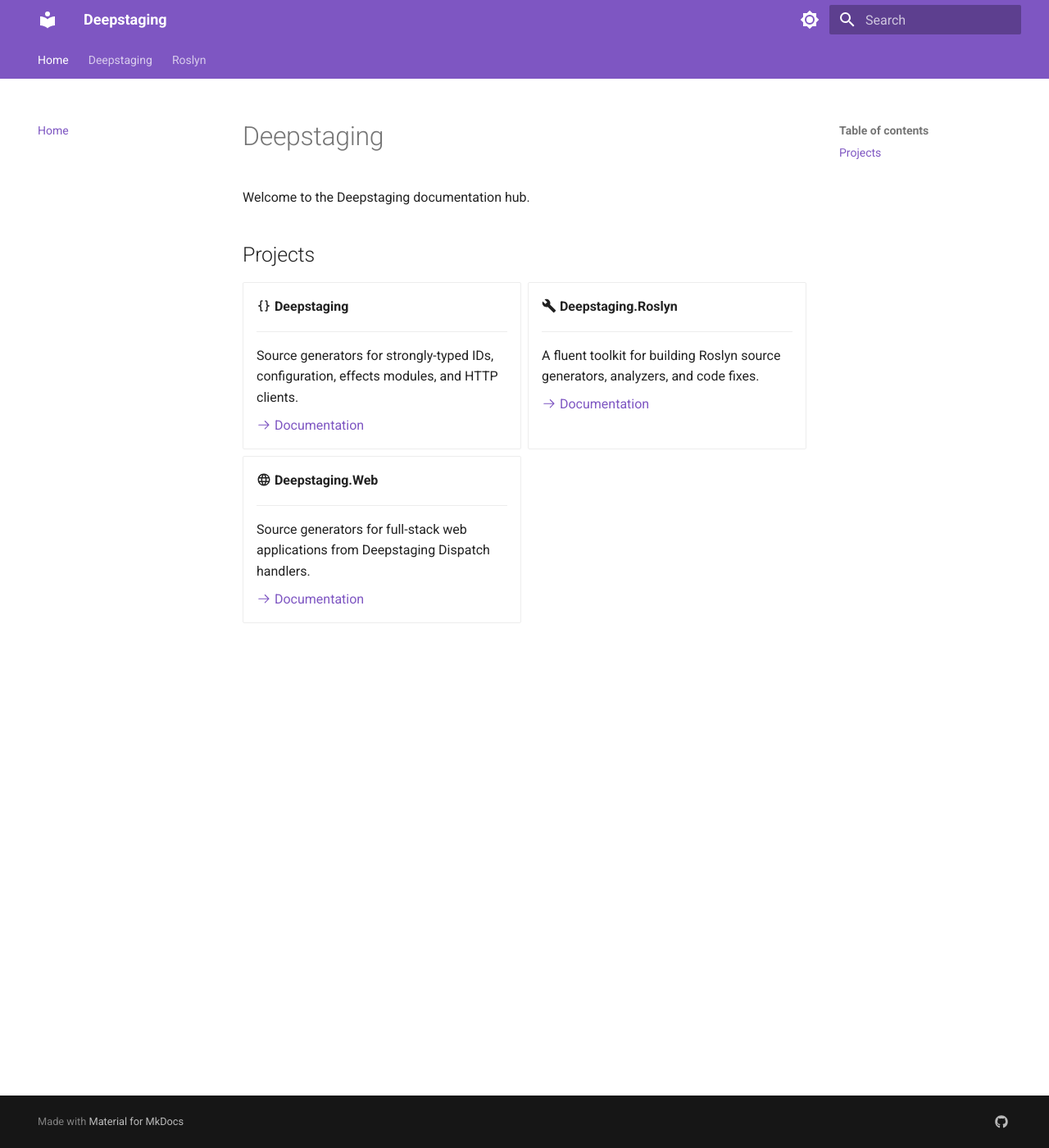
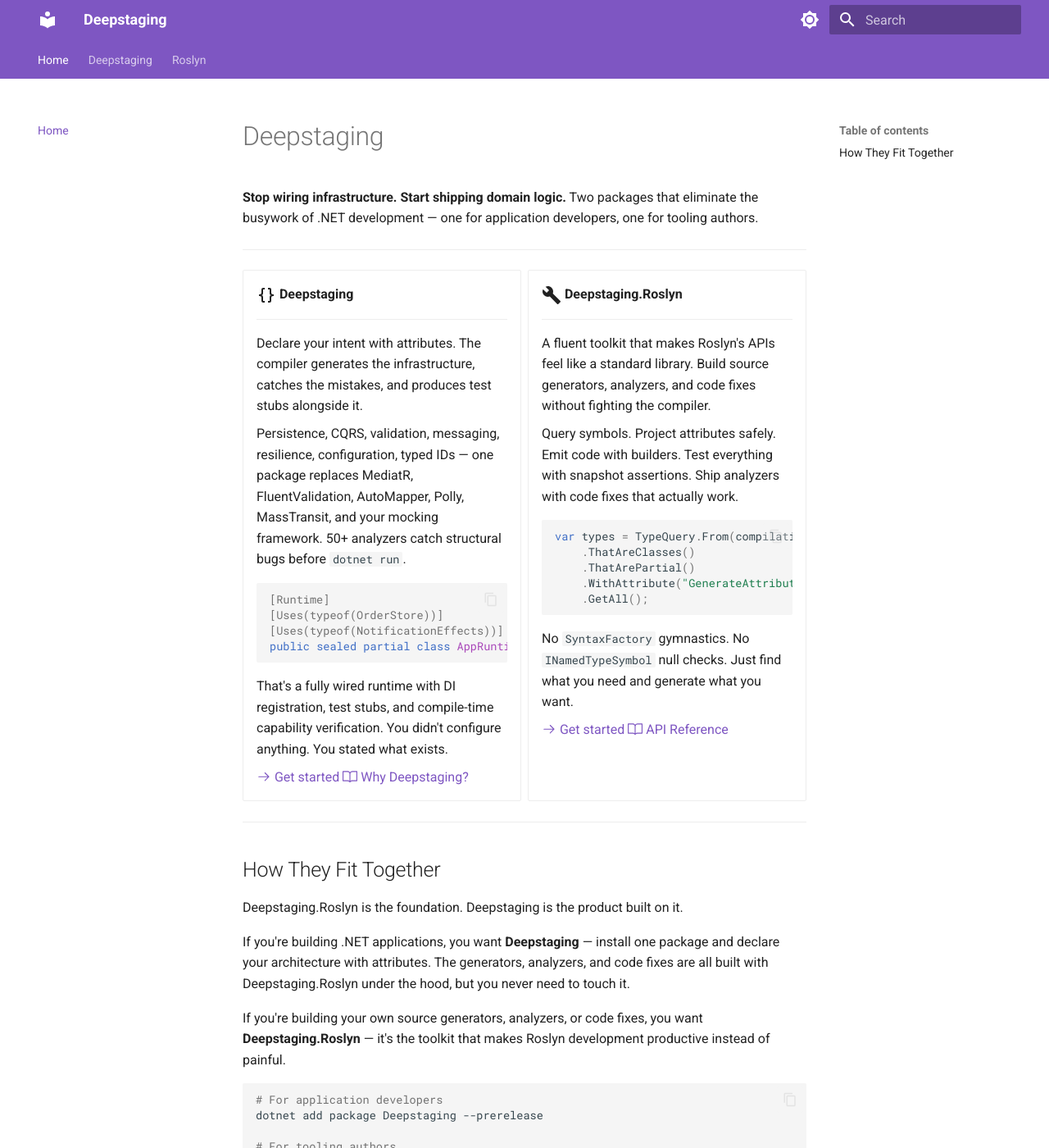
Before and after one commit to deepstaging/deepstaging.github.io, an MkDocs documentation site: the page built from docs/index.md, in a window 1280 px wide and 1400 px high. Shown: the whole window at 82% size. Built offline with MkDocs 1.6.1 and Material for MkDocs 9.7.7, drawn with Linux system fonts in a browser that asks for light colours; some of the changed text lies outside the part shown.

Commit message:
Rewrite hub homepage to sell both packages
Replace sparse project list with rich cards showing code examples,
key value props, and direct links. Add "How They Fit Together"
section explaining the audience for each package.

Co-authored-by: Copilot <223556219+Copilot@users.noreply.github.com>

````diff
--- a/docs/index.md
+++ b/docs/index.md
@@ -1,33 +1,68 @@
 # Deepstaging
 
-Welcome to the Deepstaging documentation hub.
+**Stop wiring infrastructure. Start shipping domain logic.** Two packages that eliminate the busywork of .NET development — one for application developers, one for tooling authors.
 
-## Projects
+---
 
 <div class="grid cards" markdown>
 
-- :material-code-braces: **Deepstaging**
+- :material-code-braces:{ .lg .middle } **Deepstaging**
 
     ---
 
-    Source generators for strongly-typed IDs, configuration, effects modules, and HTTP clients.
+    Declare your intent with attributes. The compiler generates the infrastructure, catches the mistakes, and produces test stubs alongside it.
 
-    [:octicons-arrow-right-24: Documentation](/deepstaging/)
+    Persistence, CQRS, validation, messaging, resilience, configuration, typed IDs — one package replaces MediatR, FluentValidation, AutoMapper, Polly, MassTransit, and your mocking framework. 50+ analyzers catch structural bugs before `dotnet run`.
 
-- :material-wrench: **Deepstaging.Roslyn**
+    ```csharp
+    [Runtime]
+    [Uses(typeof(OrderStore))]
+    [Uses(typeof(NotificationEffects))]
+    public sealed partial class AppRuntime;
+    ```
+
+    That's a fully wired runtime with DI registration, test stubs, and compile-time capability verification. You didn't configure anything. You stated what exists.
+
+    [:octicons-arrow-right-24: Get started](deepstaging/getting-started.md)
+    [:octicons-book-24: Why Deepstaging?](deepstaging/why.md)
+
+- :material-wrench:{ .lg .middle } **Deepstaging.Roslyn**
 
     ---
 
-    A fluent toolkit for building Roslyn source generators, analyzers, and code fixes.
+    A fluent toolkit that makes Roslyn's APIs feel like a standard library. Build source generators, analyzers, and code fixes without fighting the compiler.
 
-    [:octicons-arrow-right-24: Documentation](/roslyn/)
+    Query symbols. Project attributes safely. Emit code with builders. Test everything with snapshot assertions. Ship analyzers with code fixes that actually work.
 
-- :material-web: **Deepstaging.Web**
+    ```csharp
+    var types = TypeQuery.From(compilation)
+        .ThatAreClasses()
+        .ThatArePartial()
+        .WithAttribute("GenerateAttribute")
+        .GetAll();
+    ```
 
-    ---
+    No `SyntaxFactory` gymnastics. No `INamedTypeSymbol` null checks. Just find what you need and generate what you want.
 
-    Source generators for full-stack web applications from Deepstaging Dispatch handlers.
-
-    [:octicons-arrow-right-24: Documentation](/web/)
+    [:octicons-arrow-right-24: Get started](roslyn/getting-started.md)
+    [:octicons-book-24: API Reference](roslyn/api/queries/index.md)
 
 </div>
+
+---
+
+## How They Fit Together
+
+Deepstaging.Roslyn is the foundation. Deepstaging is the product built on it.
+
+If you're building .NET applications, you want **Deepstaging** — install one package and declare your architecture with attributes. The generators, analyzers, and code fixes are all built with Deepstaging.Roslyn under the hood, but you never need to touch it.
+
+If you're building your own source generators, analyzers, or code fixes, you want **Deepstaging.Roslyn** — it's the toolkit that makes Roslyn development productive instead of painful.
+
+```bash
+# For application developers
+dotnet add package Deepstaging --prerelease
+
+# For tooling authors
+dotnet add package Deepstaging.Roslyn --prerelease
+```
````
